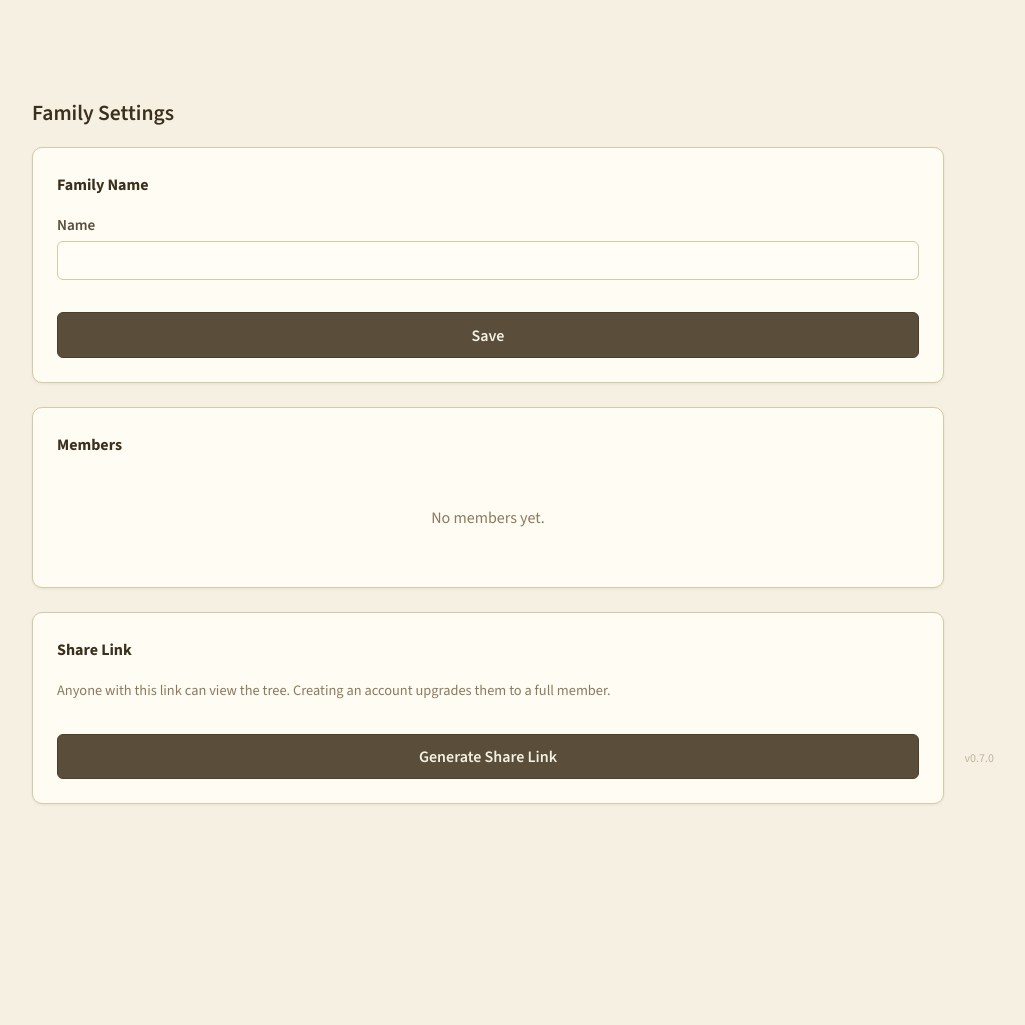
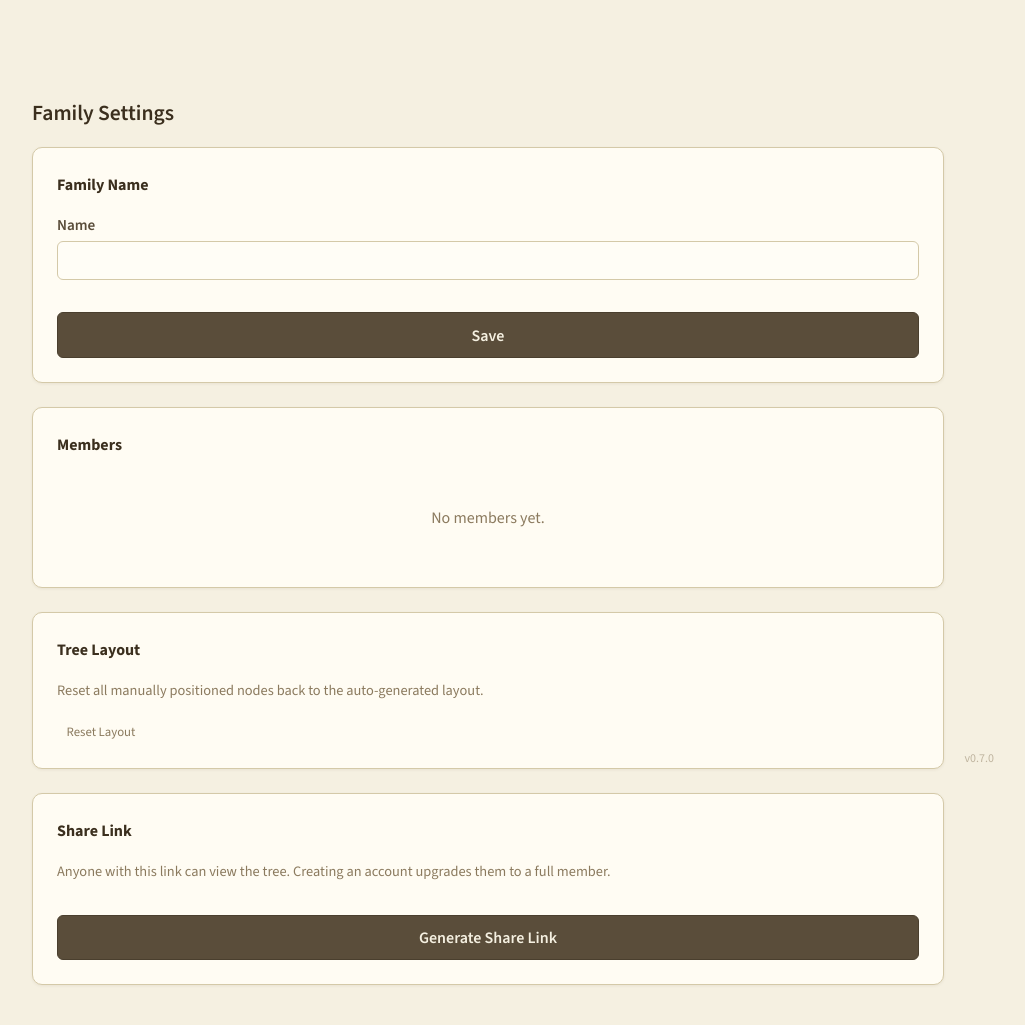
Before and after one commit to RNCDev/chowdhury-ancenstry, a Flask app: template templates/family_settings.html in a window 1280 px wide. Shown: the whole page, without its empty margins (152-1177 px from the left). Before the commit the page ends 804 px from the top, so only its background shows below. Run offline with Flask 3, Linux system fonts and the light colour scheme; the template is opened without the code that fills it, so the values that code supplies are empty.

Commit message:
fix: dark bar on all pages via html background; add reset layout button to settings

```diff
--- a/static/style.css
+++ b/static/style.css
@@ -50,6 +50,10 @@
 body, h1, h2, h3, h4, p, dl, dd, figure, blockquote { margin: 0; }
 ul, ol { margin: 0; padding: 0; }
 img { max-width: 100%; display: block; }
+
+html {
+    background: var(--bg-page);
+}
 
 body {
     font-family: 'Source Sans 3', sans-serif;
--- a/templates/family_settings.html
+++ b/templates/family_settings.html
@@ -42,6 +42,17 @@
 </div>
 
 <div class="form-card">
+    <h3 class="section-title">Tree Layout</h3>
+    <p class="form-hint">Reset all manually positioned nodes back to the auto-generated layout.</p>
+    <button type="button" class="btn-outline-danger btn-sm" id="reset-layout-btn"
+            onclick="if(confirm('Reset the tree layout? All manually dragged positions will be lost.')){
+                fetch('{{ url_for('api_reset_layout', fid=fid) }}',{method:'DELETE',headers:{'X-CSRF-Token':'{{ session.get('csrf_token','') }}'}})
+                .then(function(r){return r.json()})
+                .then(function(d){if(d.ok){location.reload()}})
+            }">Reset Layout</button>
+</div>
+
+<div class="form-card">
     <h3 class="section-title">Share Link</h3>
     <p class="form-hint">Anyone with this link can view the tree. Creating an account upgrades them to a full member.</p>
     {% if share_token %}
```
